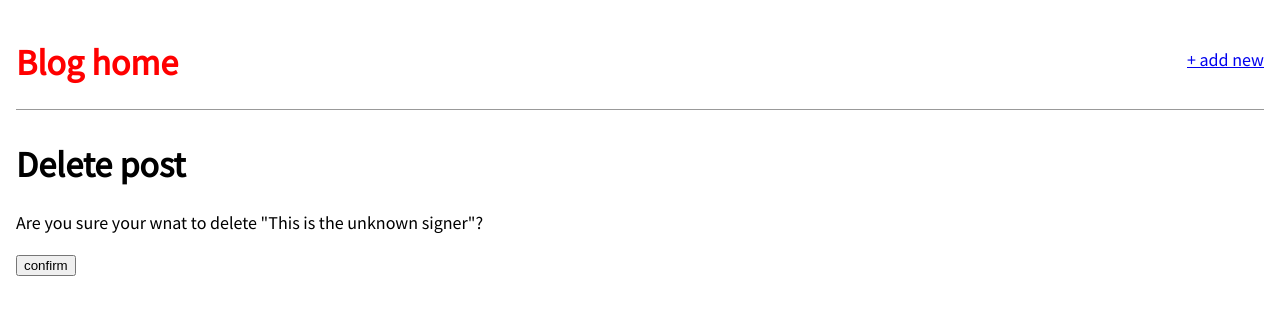
After one commit to mszahan/blegi, a Django app: page /post/1/delete/ in a window 1280 px wide. The commit adds this page. Shown: the top 315 px of the page. Run offline with Django 3.2, Linux system fonts and the light colour scheme; data comes from the database, SQL or seed files in the repository; both versions use the stored data as it was after the commit.

Commit message:
added crud functionality in the blog app with class based views

```diff
--- a/blog/models.py
+++ b/blog/models.py
@@ -1,5 +1,6 @@
 from pyexpat import model
 from django.db import models
+from django.urls import reverse
 
 
 
@@ -10,3 +11,6 @@ class Post(models.Model):
 
     def __str__(self):
         return self.title
+
+    def get_absolute_url(self):
+        return reverse('post_detail', args=[str(self.id)])
--- a/blog/urls.py
+++ b/blog/urls.py
@@ -1,8 +1,12 @@
 from django.urls import path
-from .views import BlogListView, BlogDetailView
+from .views import BlogListView, BlogDetailView,BlogCreateView, BlogUpdateView, BlogDeleteView
 
 
 urlpatterns = [
     path('', BlogListView.as_view(), name='home'),
-    path('psot/<int:pk>/', BlogDetailView.as_view(), name='post_detail')
+    path('psot/<int:pk>/', BlogDetailView.as_view(), name='post_detail'),
+    path('post/new/', BlogCreateView.as_view(), name='post_new'),
+    path('post/<int:pk>/edit/',BlogUpdateView.as_view(), name='post_edit' ),
+    path('post/<int:pk>/delete/', BlogDeleteView.as_view(), name='post_delete'),
+
 ]
--- a/blog/views.py
+++ b/blog/views.py
@@ -1,5 +1,6 @@
 from pyexpat import model
-from django.views.generic import ListView, DetailView
+from django.urls import reverse_lazy
+from django.views.generic import ListView, DetailView, CreateView, UpdateView, DeleteView
 from django.shortcuts import render
 from .models import Post
 
@@ -13,3 +14,20 @@ class BlogListView(ListView):
 class BlogDetailView(DetailView):
     model = Post
     template_name = 'post_detail.html'
+
+
+class BlogCreateView(CreateView):
+    model = Post
+    template_name = 'post_new.html'
+    fields = ['title', 'author', 'body']
+
+
+class BlogUpdateView(UpdateView):
+    model = Post
+    template_name = 'post_edit.html'
+    fields = ['title', 'body']
+
+class BlogDeleteView(DeleteView):
+    model = Post
+    template_name  = 'post_delete.html'
+    success_url = reverse_lazy('home')
--- a/templates/base.html
+++ b/templates/base.html
@@ -20,9 +20,16 @@
 <body>
 
 <header>
-    <h1>
-        <a href="{% url 'home' %}"> Blog home</a>
-    </h1>
+    <div class="nav-left">
+        <h1>
+            <a href="{% url 'home' %}"> Blog home</a>
+        </h1>
+    </div>
+
+    <div class="nav-right">
+        <a href="{% url 'post_new' %}"> + add new</a>
+    </div>
+
 </header>
 
 <div>
--- /dev/null
+++ b/templates/post_delete.html
@@ -0,0 +1,17 @@
+{% extends 'base.html' %}
+
+
+{% block title %}
+    delete post
+{% endblock title %}
+
+
+
+{% block content %}
+    <h1>Delete post</h1>
+    <form action="" method="post">
+        {% csrf_token %}
+        <p>Are you sure your wnat to delete "{{post.title}}"?</p>
+        <input type="submit" value="confirm">
+    </form>
+{% endblock content %}
```
Also changed, not shown: templates/post_detail.html (+5 -3 lines), templates/post_edit.html (added, +20 -0 lines), templates/post_new.html (added, +13 -0 lines), db.sqlite3.
